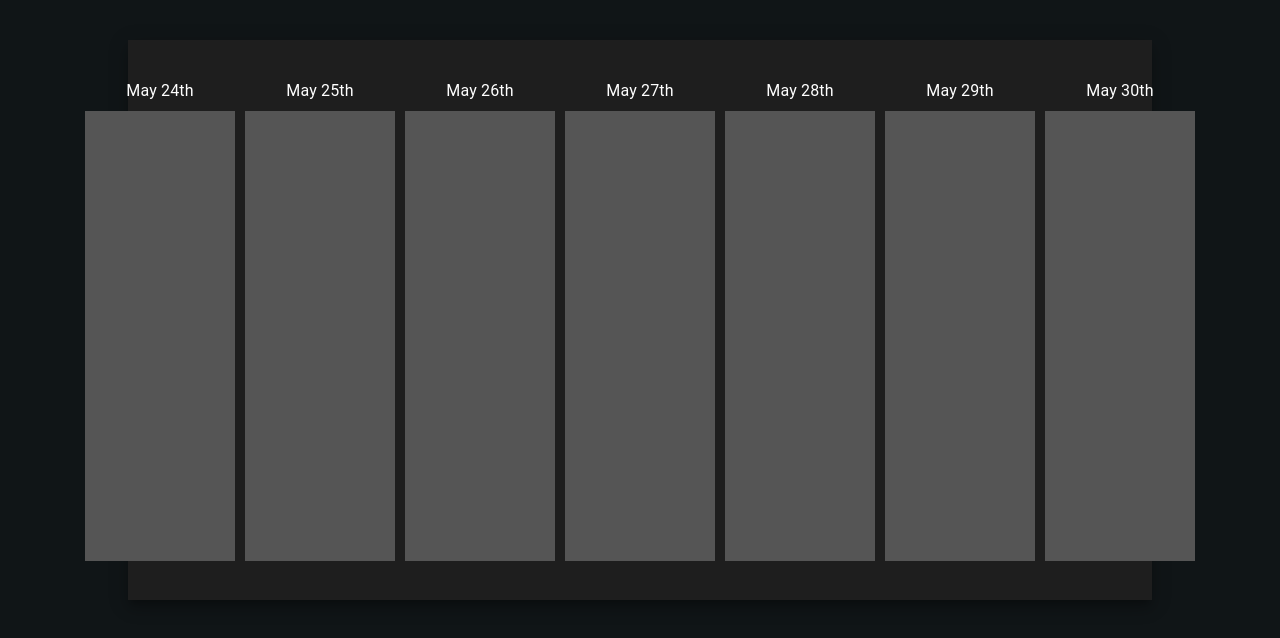
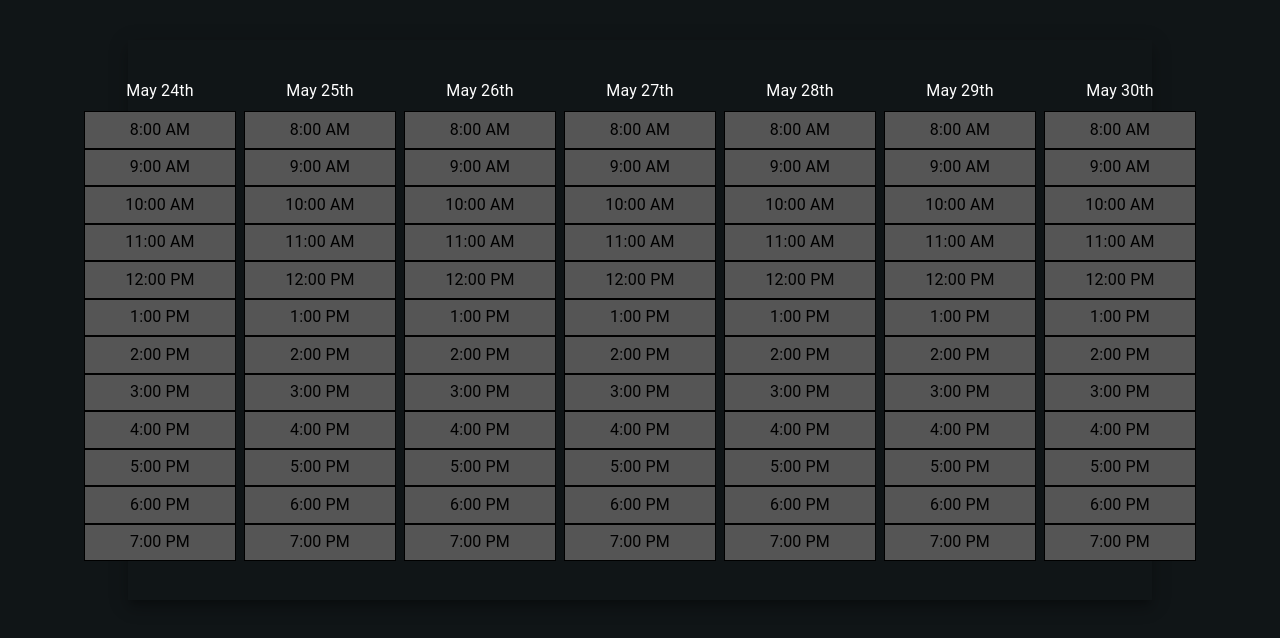
Before and after one commit to dev-pigeon/tache-time, a React (Vite) app in the folder client/: page / in a window 1280 px wide. Shown: the top 638 px of the page. Built offline with nearby package versions, Linux system fonts and the light colour scheme.

Commit message:
can toggle colors on time unit

```diff
--- a/client/src/components/DateContainer.tsx
+++ b/client/src/components/DateContainer.tsx
@@ -1,21 +1,56 @@
-import type { PropsWithChildren } from "react";
 import { Stack, Typography } from "@mui/material";
 import "../styles/DateContainer.css";
+import { useEffect, useState } from "react";
+import { getCalendarContainerHeight } from "../hooks/useCalendarContainer";
+import TimeUnit from "./TimeUnit";
 
 interface DateContainerProps {
   date: string;
 }
 
-const DateContainer = ({
-  children,
-  date,
-}: PropsWithChildren<DateContainerProps>) => {
+interface unit {
+  time: string;
+  height: number;
+}
+
+const DateContainer = ({ date }: DateContainerProps) => {
+  const [units, setUnits] = useState<unit[] | undefined>();
+  const initializeUnits = () => {
+    let newUnits: unit[] = [];
+    const numTimeUnits = 12;
+    let date = new Date(); // 8 am today;
+    date.setHours(8);
+    date.setMinutes(0);
+    const timeUnitHeight = getCalendarContainerHeight() / numTimeUnits;
+    console.log(timeUnitHeight);
+    for (let i = 0; i < numTimeUnits; ++i) {
+      const hourString = date.toLocaleTimeString("en-US", {
+        hour: "numeric",
+        minute: "2-digit",
+        hour12: true,
+      });
+      const unit: unit = {
+        time: hourString,
+        height: timeUnitHeight,
+      };
+      newUnits.push(unit);
+      date.setHours(date.getHours() + 1);
+    }
+    setUnits(newUnits);
+  };
+
+  useEffect(() => {
+    initializeUnits();
+  }, []);
+
   return (
     <Stack className="date-container" direction={"column"} gap={1}>
       <Typography className="date-container-label">{date}</Typography>
       <Stack height={450} className="time-unit-container" direction={"column"}>
-        {/* @ts-ignore */}
-        {children}
+        {units &&
+          units.map((unit, _index) => (
+            <TimeUnit time={unit.time} height={unit.height} />
+          ))}
       </Stack>
     </Stack>
   );
--- a/client/src/components/TimeUnit.tsx
+++ b/client/src/components/TimeUnit.tsx
@@ -1,11 +1,12 @@
-import { Box } from "@mui/material";
+import { Box, Typography } from "@mui/material";
 import { useState } from "react";
 
 interface TimeUnitProps {
   height: number;
+  time: string;
 }
 
-const TimeUnit = ({ height }: TimeUnitProps) => {
+const TimeUnit = ({ height, time }: TimeUnitProps) => {
   const [selected, setSelected] = useState<boolean>(false);
 
   const handleClick = () => {
@@ -13,15 +14,22 @@ const TimeUnit = ({ height }: TimeUnitProps) => {
   };
 
   return (
-    <div>
-      <Box
-        color={"#1e1e1e"}
-        date-testid="time-unit"
-        onClick={handleClick}
-        height={height}
-        width={150}
-      ></Box>
-    </div>
+    <Box
+      sx={{
+        backgroundColor: selected ? "#67ba6b" : "",
+        border: "solid",
+        borderWidth: 0.5,
+      }}
+      justifyContent={"center"}
+      alignItems={"center"}
+      display={"flex"}
+      date-testid="time-unit"
+      onClick={handleClick}
+      height={height}
+      width={150}
+    >
+      <Typography fontSize={16}>{time}</Typography>
+    </Box>
   );
 };
 
--- a/client/src/styles/CalendarContainer.css
+++ b/client/src/styles/CalendarContainer.css
@@ -1,8 +1,6 @@
 #calendar-container {
     padding: 10;
     width: 80%;
-
-    background-color: var(--background-paper);
     top: 40%;
     left: 50%;
     position: fixed;
--- a/client/src/styles/ThemeVariablesProvider.tsx
+++ b/client/src/styles/ThemeVariablesProvider.tsx
@@ -12,7 +12,7 @@ export function ThemeVariablesProvider({
     const root = document.body;
 
     root.style.setProperty("--background-default", "#101517");
-    root.style.setProperty("--background-paper", "#1e1e1e");
+    root.style.setProperty("--background-paper", "#545454");
 
     root.style.setProperty("--accent-main", "#7851A9");
     root.style.setProperty("--text-primary", theme.palette.text.primary);
```
